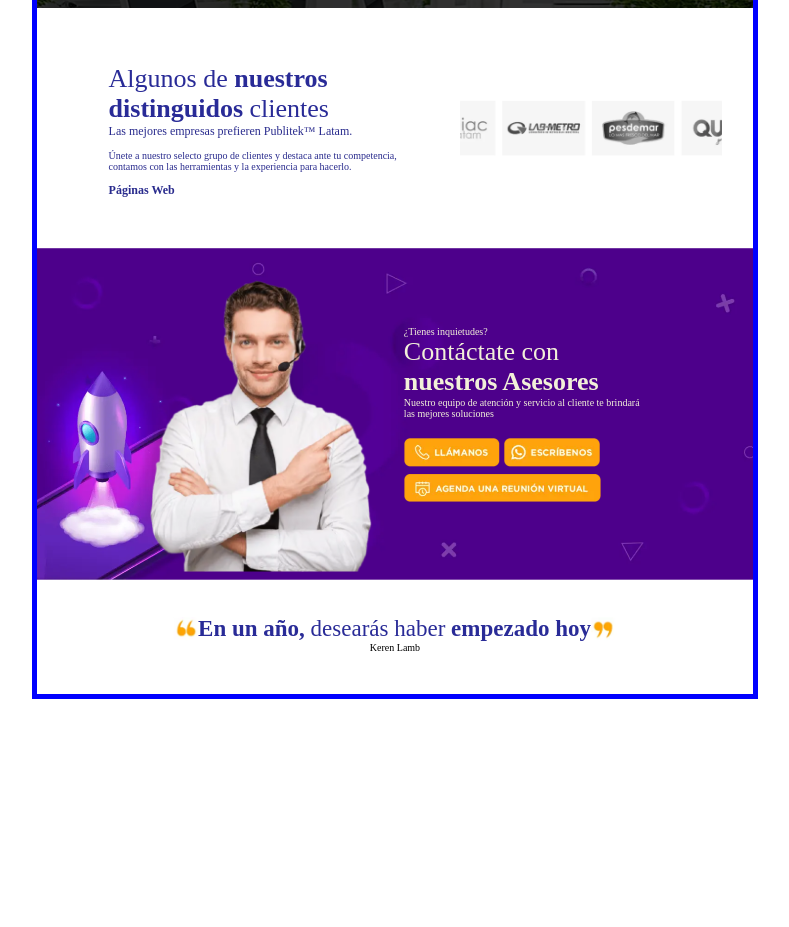
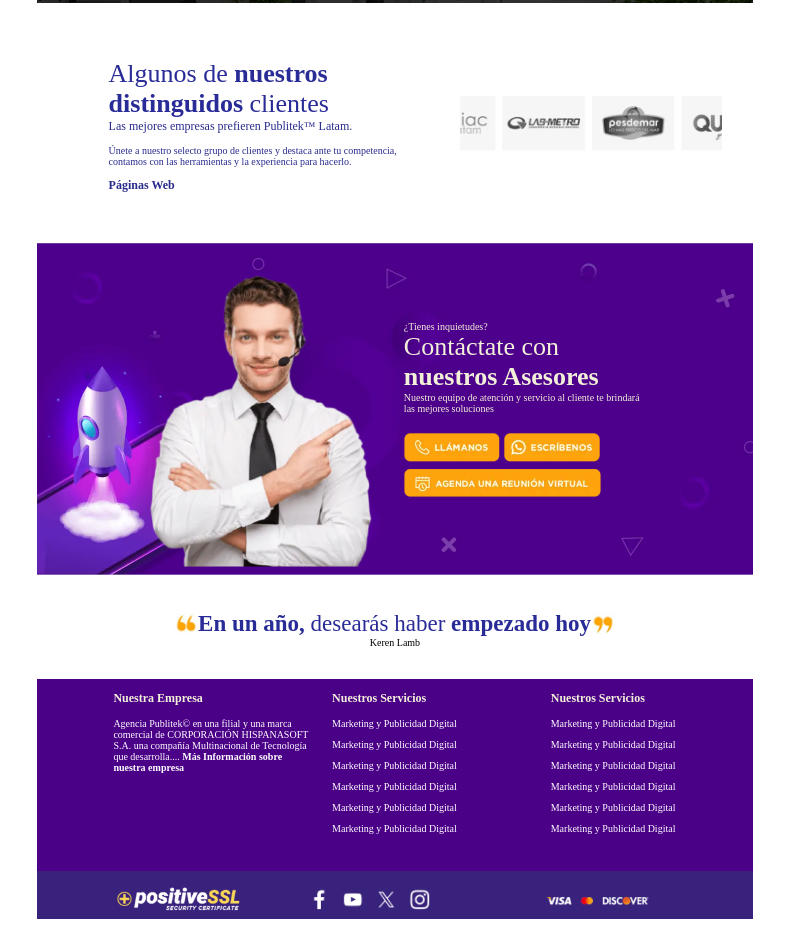
Before and after one commit to 1756096090/maquetacionING, a plain HTML site: page index.html in a window 1280 px wide. Shown: the part 1783-2710 px from the top of the page, without its empty margins (245-1034 px from the left). Before the commit the page ends 2482 px from the top, so only its background shows below. Drawn offline with Linux system fonts and the light colour scheme.

Commit message:
sin responsive temrminado

```diff
--- a/index.html
+++ b/index.html
@@ -129,9 +129,6 @@
                     <img class="icon" src="images/img4.1.png">
                     <img class="icon" src="images/img4.1.png">
 
-
-
-
                 </div>
             </div>
 
@@ -216,8 +213,62 @@
                 <p class="sml">Keren Lamb</p>
 
             </div>
+            <div class="services-display">
+                <div class="container-text">
+                    <div>
+
+                    </div>
+
+                    <div classs="text1">
+                        <h3>Nuestra Empresa</h3>
+                        <p>Agencia Publitek© en una filial y una marca
+                            comercial de CORPORACIÓN HISPANASOFT
+                            S.A. una compañía Multinacional de
+                            Tecnología que desarrolla....
+                            <strong>Más Información sobre nuestra empresa</strong>
+                        </p>
+                    </div>
+                    <div class="text2">
+                        <h3>Nuestros Servicios</h3>
+                        <div>
+                            <p>Marketing y Publicidad Digital</p>
+                            <p>Marketing y Publicidad Digital</p>
+                            <p>Marketing y Publicidad Digital</p>
+                            <p>Marketing y Publicidad Digital</p>
+                            <p>Marketing y Publicidad Digital</p>
+                            <p>Marketing y Publicidad Digital</p>
+                        </div>
+                    </div>
+                    <div  class=" text3">
+                        <h3>Nuestros Servicios</h3>
+                        <div>
+                            <p>Marketing y Publicidad Digital</p>
+                            <p>Marketing y Publicidad Digital</p>
+                            <p>Marketing y Publicidad Digital</p>
+                            <p>Marketing y Publicidad Digital</p>
+                            <p>Marketing y Publicidad Digital</p>
+                            <p>Marketing y Publicidad Digital</p>
+                        </div>
+                    </div>
+
+
+                </div>
+
+
+
+
+
+            </div>
+
+            <div class="logos-display">
+                <img class="img01" src="images/SEGURIDAD-8.webp.png" alt="">
+                <img src="images/imgf.png.png" alt="">
+                <img src="images/text.png" alt="">
+
+            </div>
 
         </div>
+    </div>
 </body>
 
 </html>
--- a/scss/main.scss
+++ b/scss/main.scss
@@ -6,10 +6,10 @@ body {
 
     .container {
         width: 44.8rem;
-        border: 5px solid blue;
         height: 100%;
         display: grid;
-        grid-template-rows: 21rem 14.4rem 24rem 28.2rem 23.5rem 15rem 20.8rem 6.5rem 1fr 2fr;
+        grid-template-rows: 21rem 14.4rem 24rem 28.2rem 23.5rem 15rem 20.8rem 6.5rem 12rem 3rem;
+
 
         .parners-display {
             background-image: url(../images/background.png);
@@ -142,9 +142,7 @@ body {
                     @include mixins.smallestText;
                 }
 
-
             }
-
 
         }
 
@@ -490,11 +488,63 @@ body {
             }
 
 
+        }
+
+        .services-display {
+            background-color: rgb(75, 0, 136);
+
+
+            .container-text {
+                display: grid;
+                grid-template-columns: 0.3fr 1fr 1fr 1fr;
+                gap: 1rem;
+
+
+
+
+                p {
+                    @include mixins.reset;
+                    @include mixins.smallestText(black);
+                    color: white;
+                    max-height: 5rem;
+                }
+
+                h3 {
+                    color: #F2F0D9;
+                    @include mixins.reset;
+                    @include mixins.smallText(#F2F0D9);
+                }
+            }
 
 
 
         }
 
+        .logos-display {
+            @include mixins.reset;
+            background-color: hsl(255, 57%, 31%);
+            display: grid;
+            grid-template-columns:  1fr 1fr 1fr;
+            gap: 1.5;
+
+
+            img {
+                margin: 1rem 2rem 0 2rem;
+                @include mixins.reset;
+                height: 1.5rem;
+
+            }
+
+            .img01 {
+                margin-left: 5rem;
+                @include mixins.reset;
+                height: 1.5rem;
+            }
+
+        }
+
+
+
     }
 
 
```
Also changed, not shown: images/SEGURIDAD-8.webp.png (added), images/imgf.png.png (added), images/text.png (added), scss/main.css, 1 other file.
